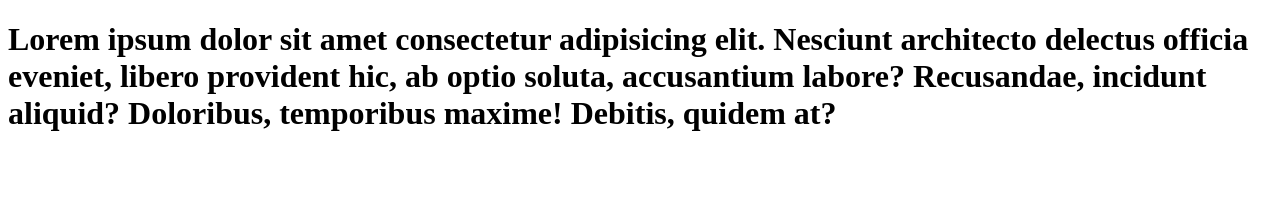
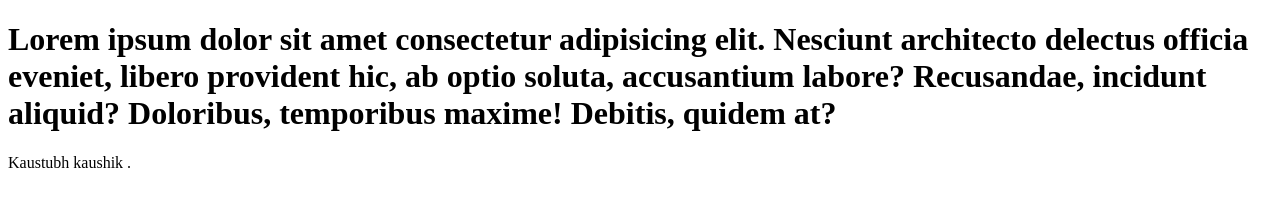
Before and after one commit to KaustubhKaushik26/git-learn, a plain HTML site: page index.html in a window 1280 px wide. Drawn offline with Linux system fonts and the light colour scheme.

Commit message:
adding paragraph

```diff
--- a/index.html
+++ b/index.html
@@ -7,5 +7,6 @@
 </head>
 <body>
     <h1>Lorem ipsum dolor sit amet consectetur adipisicing elit. Nesciunt architecto delectus officia eveniet, libero provident hic, ab optio soluta, accusantium labore? Recusandae, incidunt aliquid? Doloribus, temporibus maxime! Debitis, quidem at?</h1>
+    Kaustubh kaushik .
 </body>
 </html>
```
